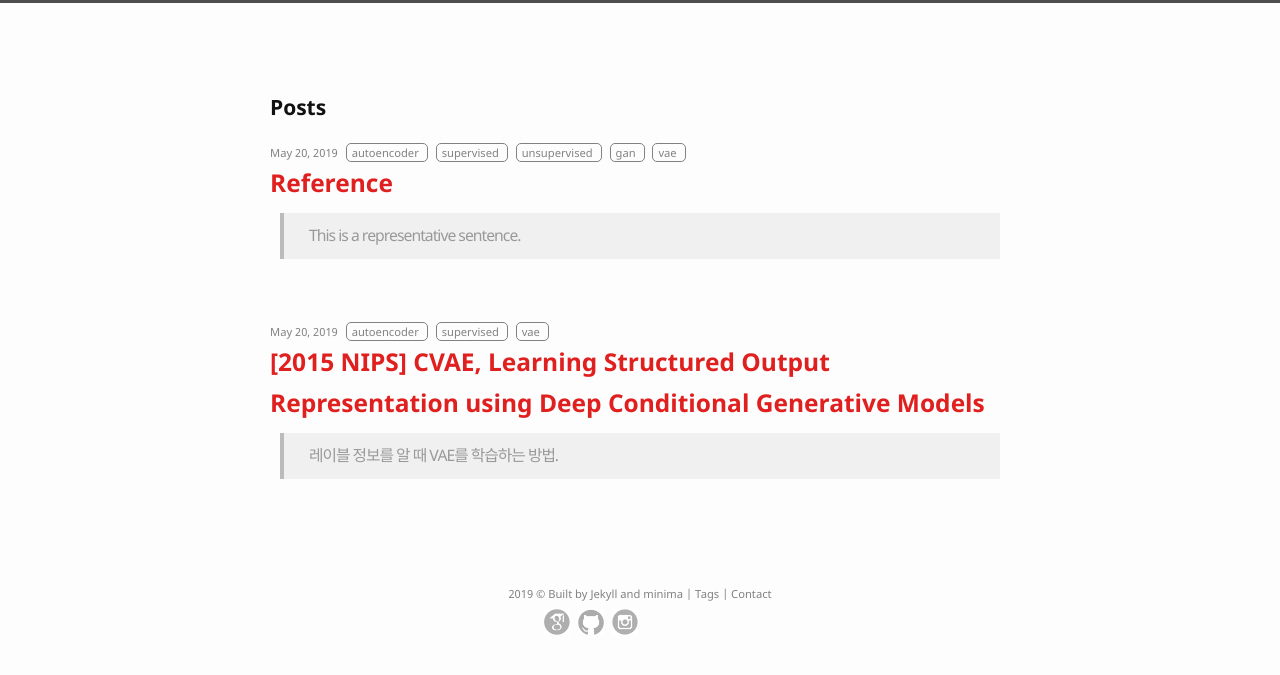
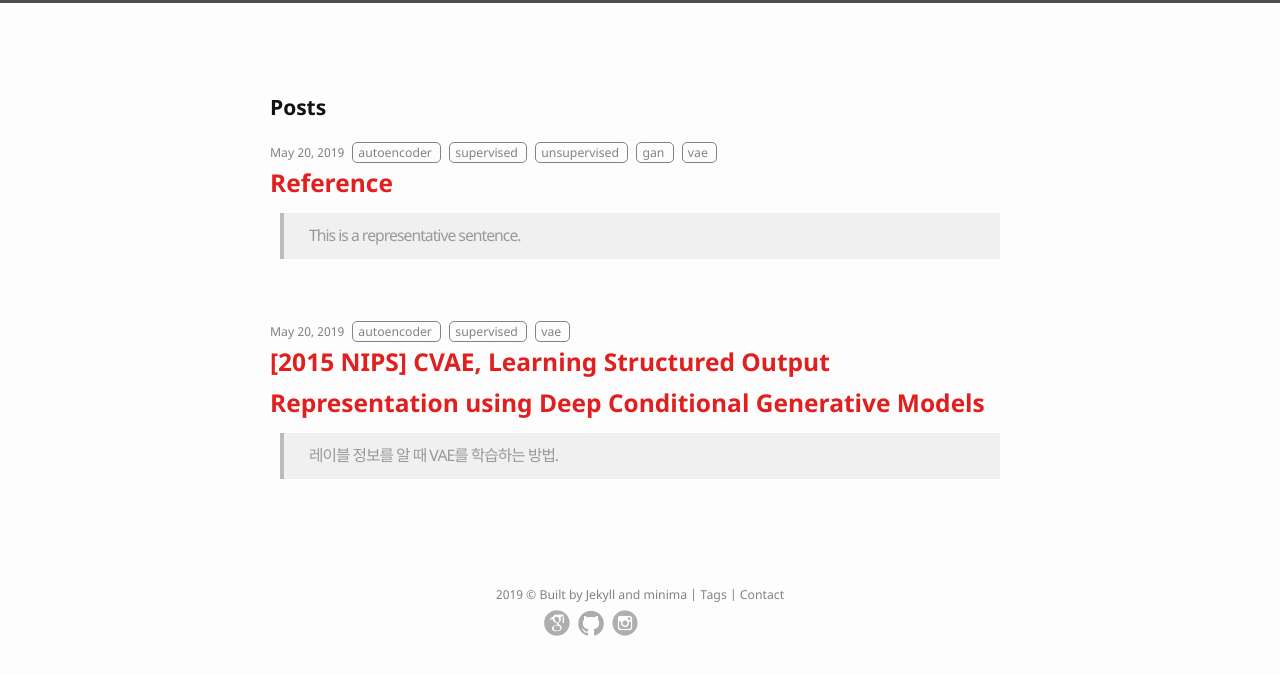
Before and after one commit to bismex/bismex.github.io, a Jekyll site: the page built from index.html, in a window 1280 px wide. Shown: the top 675 px of the page. Built offline with Jekyll 4.4.1, drawn with Linux system fonts in a browser that asks for light colours.

Commit message:
Update main.scss

```diff
--- a/_sass/main.scss
+++ b/_sass/main.scss
@@ -6,8 +6,8 @@
 // Define defaults for each variable.
 $base-font-family: "Noto Sans", "Helvetica Neue", Helvetica, Arial, sans-serif !default;
 $base-font-size:   14px !default;
-$base-font-weight: 400 !default;
-$small-font-size:  $base-font-size * 0.800 !default;
+$base-font-weight: 450 !default;
+$small-font-size:  $base-font-size * 0.875 !default;
 $base-line-height: 1.65 !default;
 
 $spacing-unit:     30px !default;
```
